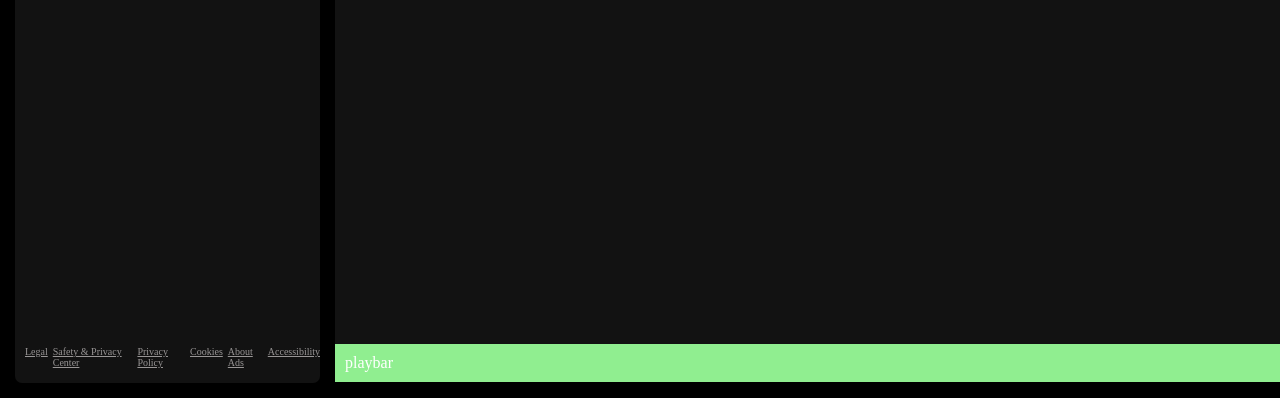
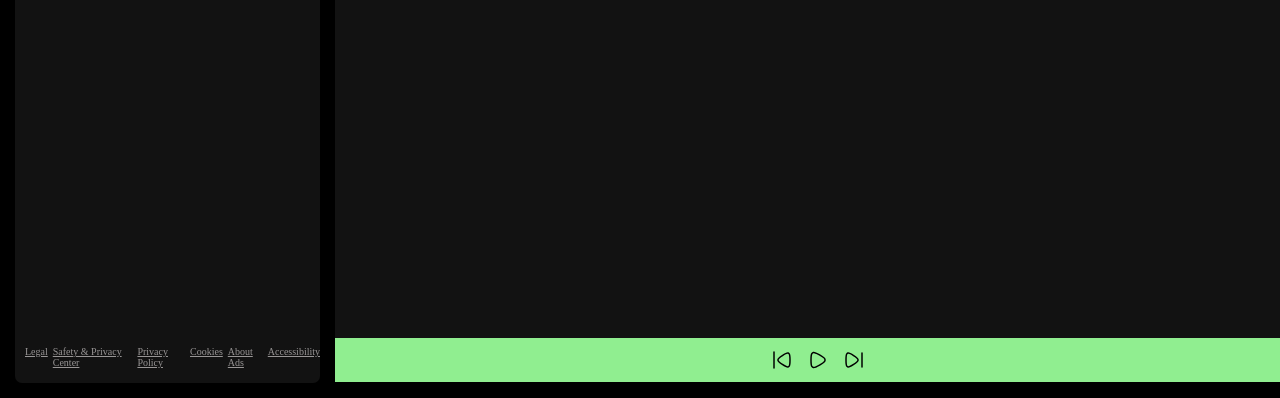
Before and after one commit to Sufiyan33/Spotify-clone, a plain HTML site: page index.html in a window 1280 px wide. Shown: the part 409-807 px from the top of the page. Drawn offline with Linux system fonts and the light colour scheme.

Commit message:
Adding play buttons

```diff
--- a/index.html
+++ b/index.html
@@ -146,7 +146,15 @@
             </div>
           </div>
         </div>
-        <div class="playbar">playbar</div>
+        <div class="playbar">
+          <div class="songinfo"></div>
+          <div class="songbuttons flex justify-center">
+            <img src="prevsong.svg" alt="" />
+            <img src="play.svg" alt="" />
+            <img src="nextsong.svg" alt="" />
+          </div>
+          <div class="songtimes"></div>
+        </div>
       </div>
     </div>
     <script src="script.js"></script>
--- a/style.css
+++ b/style.css
@@ -153,3 +153,12 @@ body{
     width: 100%;
     padding: 10px;
 }
+
+.songbuttons{
+    gap: 12px;
+    cursor: pointer;
+}
+
+.nav{
+    cursor: pointer;
+}
```
Also changed, not shown: nextsong.svg (added), play.svg (added), prevsong.svg (added).
